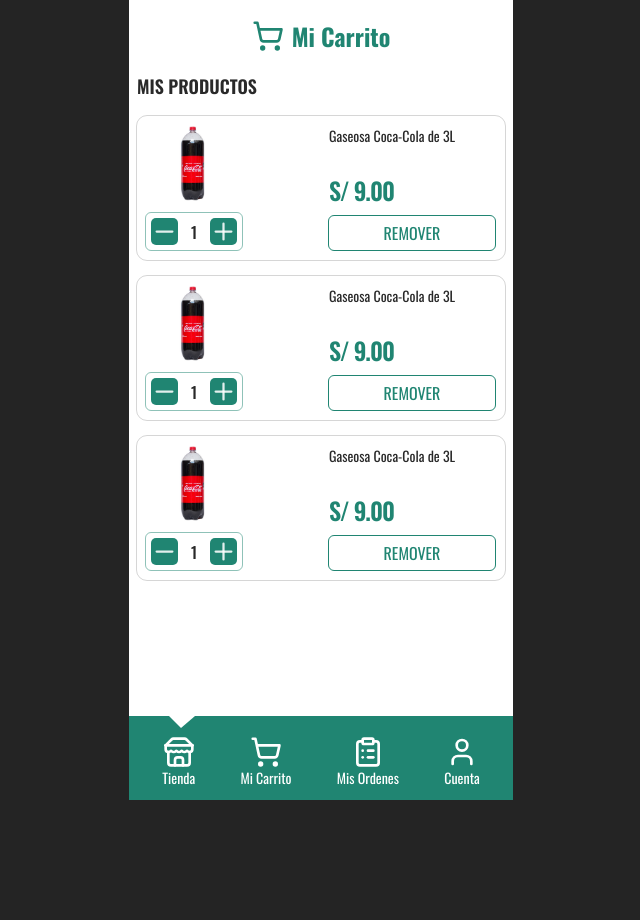
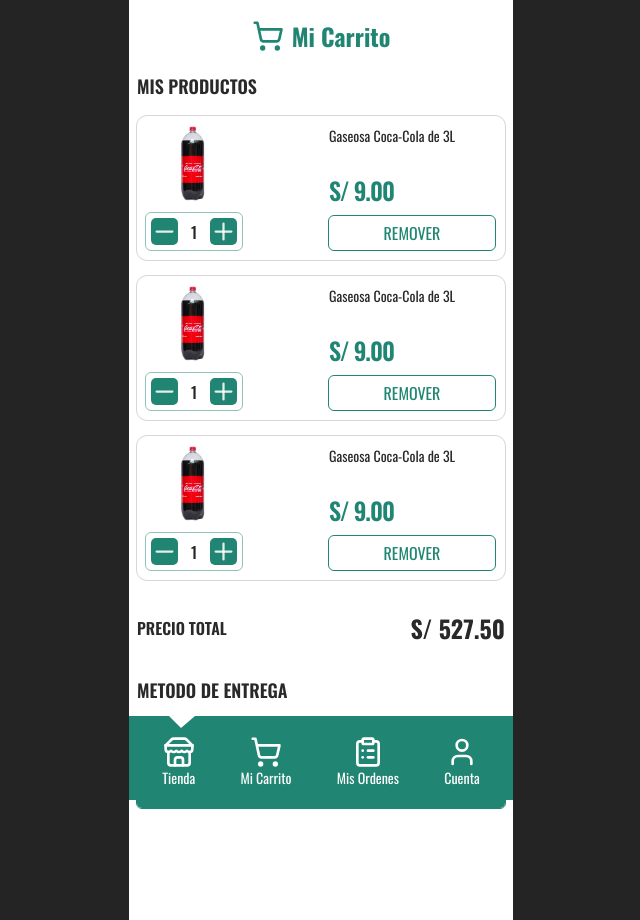
Before and after one commit to juanRCoder/ecommerce-web-app, a React (Vite) app: page / in a window 1280 px wide. Shown: the whole page, without its empty margins (319-959 px from the left). Before the commit the page ends 800 px from the top, so only its background shows below. Built offline with nearby package versions, Linux system fonts and the light colour scheme.

Commit message:
feat: final layout of my cart view [TO-06]

```diff
--- a/src/views/CartView.tsx
+++ b/src/views/CartView.tsx
@@ -85,6 +85,22 @@ export default function CartView() {
             </div>
           </div>
         </section>
+        <div className='text-[#292929] flex justify-between items-center mt-8'>
+          <h3 className='font-semibold'>PRECIO TOTAL</h3>
+          <p className='font-bold text-2xl'>S/ 527.50</p>
+        </div>
+        <section className='mt-8'>
+          <h3 className='text-[#292929] font-semibold text-lg my-4'>METODO DE ENTREGA</h3>
+          <div className='flex gap-3'>
+            <button className='cursor-pointer w-full outline outline-[#208572] py-[5px] text-[#208572] rounded-[5px]'>
+              LOCAL
+            </button>
+            <button className='cursor-pointer w-full outline outline-[#208572] py-[5px] text-[#208572] rounded-[5px]'>
+              DOMICILIO
+            </button>
+          </div>
+          <button className='cursor-pointer mt-5 w-full outline outline-[#208572] py-[5px] bg-[#208572] text-white rounded-[5px]'>REALIZAR PEDIDO</button>
+        </section>
       </div>
       <Navbar />
     </section>
```
